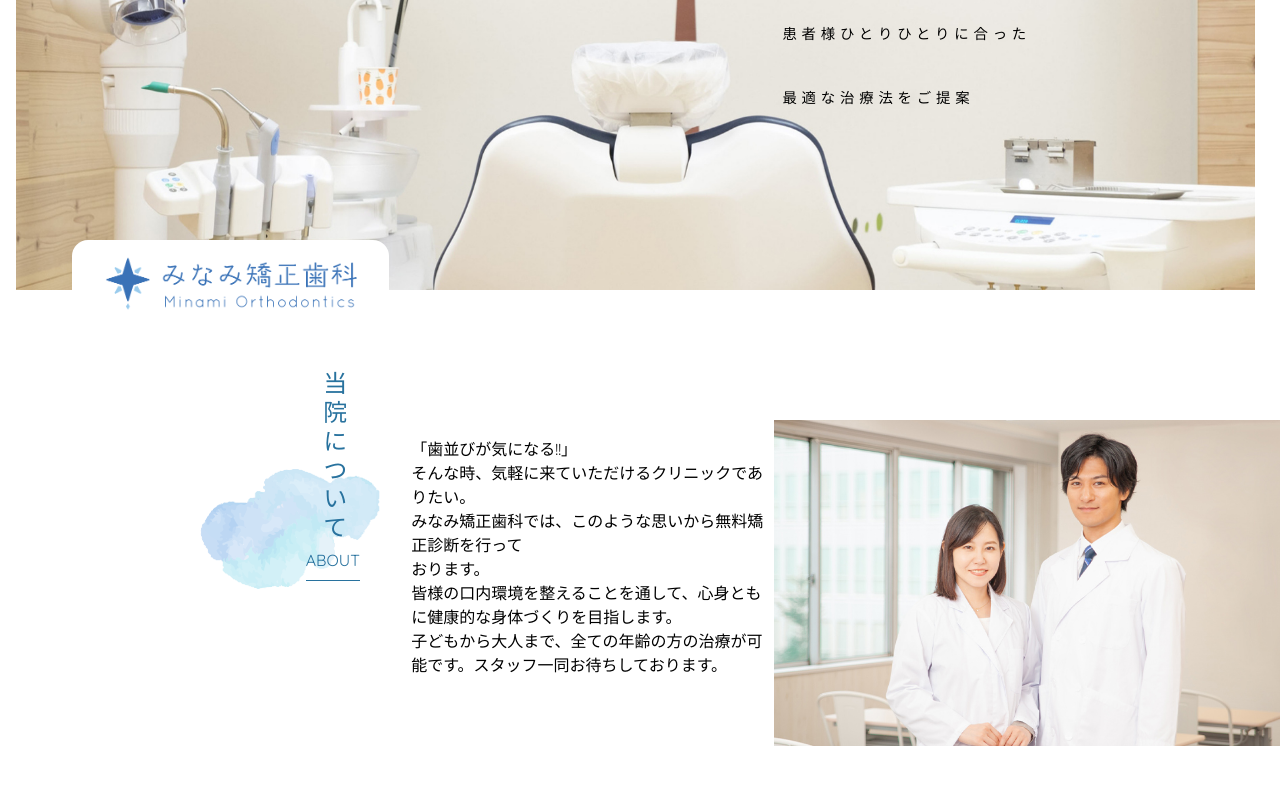
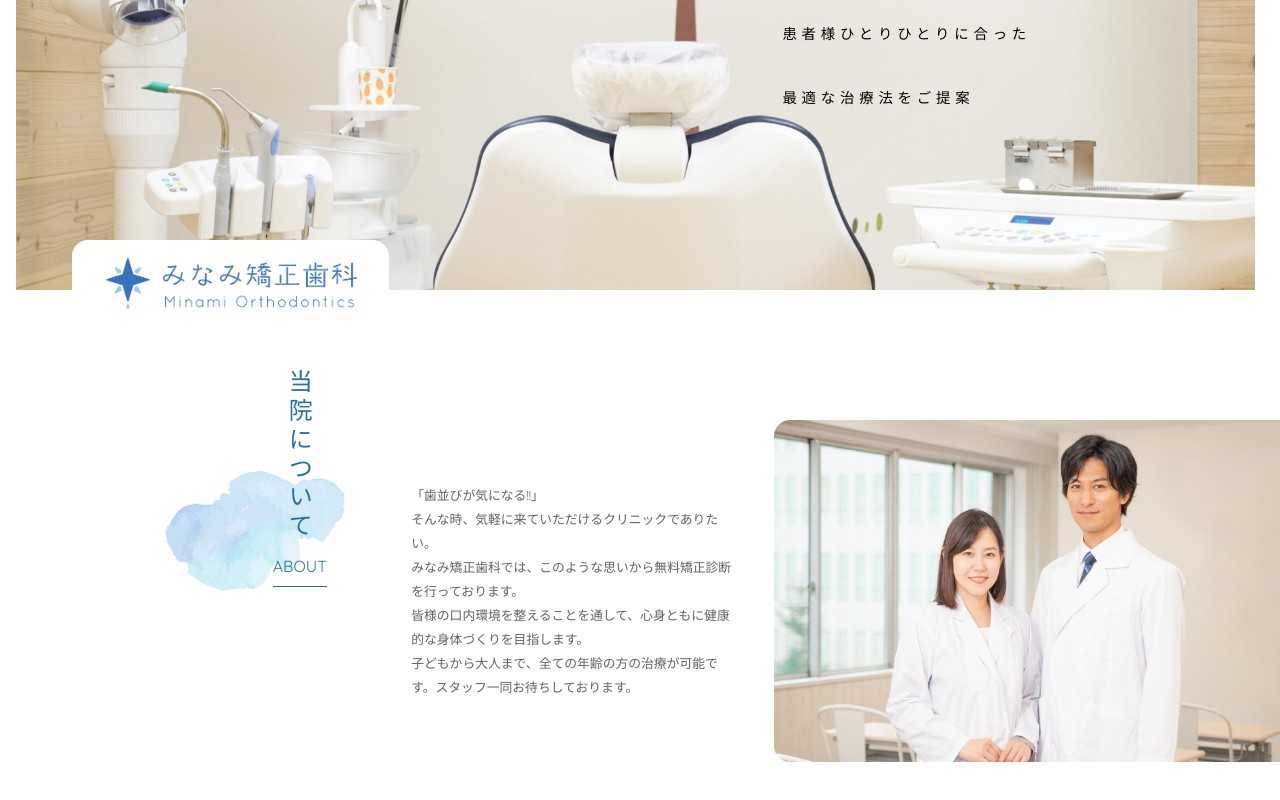
Before and after one commit to akiyama-prog/minami-dental-office, a Next.js app in the folder dental-site/: page / in a window 1280 px wide. Shown: the part 270-1070 px from the top of the page. Built offline with nearby package versions, Linux system fonts and the light colour scheme.

Commit message:
「当院について」エリア完成

```diff
--- a/dental-site/src/pages/index.tsx
+++ b/dental-site/src/pages/index.tsx
@@ -38,7 +38,7 @@ export default function Home() {
           <p className={styles.describe}>
             「歯並びが気になる!!」<br />
             そんな時、気軽に来ていただけるクリニックでありたい。<br />
-            みなみ矯正歯科では、このような思いから無料矯正診断を行って<br />おります。<br />
+            みなみ矯正歯科では、このような思いから無料矯正診断を行っております。<br />
             皆様の口内環境を整えることを通して、心身ともに健康的な身体づくりを目指します。<br />
             子どもから大人まで、全ての年齢の方の治療が可能です。スタッフ一同お待ちしております。
           </p>
--- a/dental-site/src/styles/Home.module.scss
+++ b/dental-site/src/styles/Home.module.scss
@@ -93,9 +93,15 @@
   }
   .describe{
     width: 30%;
+    color: $letter-color;
+    margin: 5% 3%;
+    font-size: .8rem;
+    line-height: 1.5rem;
   }
   .staffPhoto{
     width: 40%;
+    border-top-left-radius: 1rem;
+    border-bottom-left-radius: 1rem;
   }
 }
 @media (max-width: 600px) {
--- a/dental-site/src/styles/globals.scss
+++ b/dental-site/src/styles/globals.scss
@@ -1,5 +1,6 @@
 
 $main-color: #28729e;
+$letter-color:#656161;
 .container {
     min-height: 100vh;
     padding: 0 0.5rem;
```
